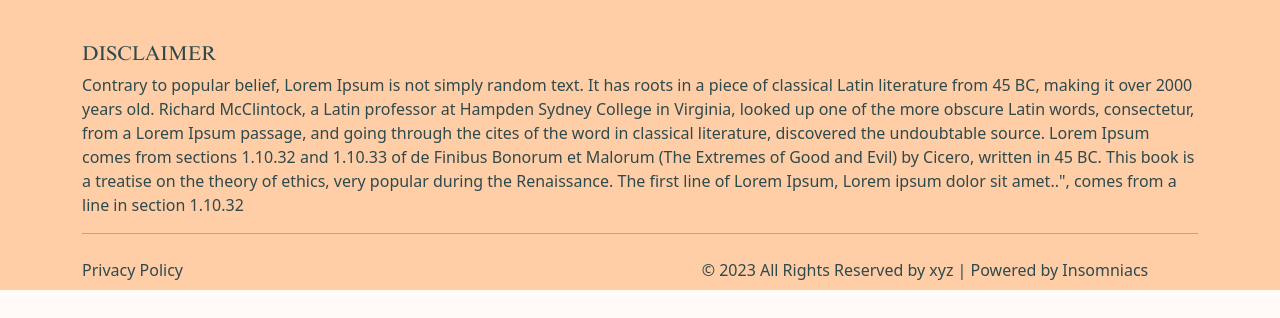
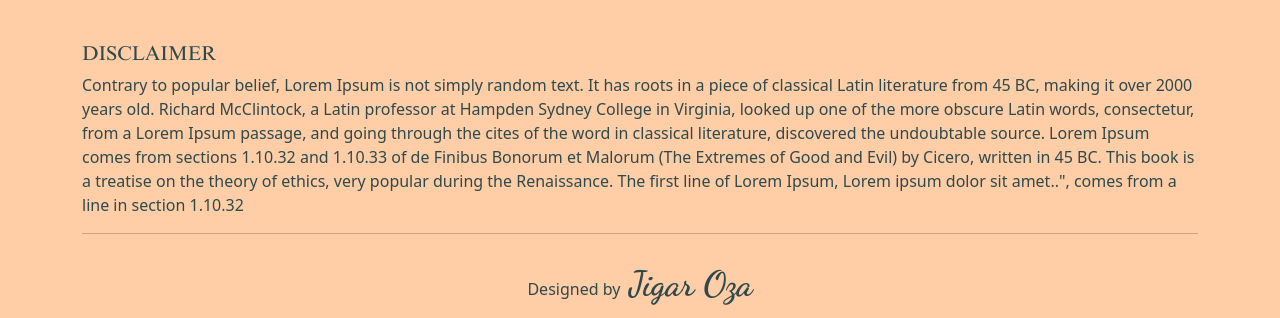
Before and after one commit to jigaroza57/Task1, a plain HTML site: page index.html in a window 1280 px wide. Shown: the part 5936-6254 px from the top of the page. Before the commit the page ends 6226 px from the top, so only its background shows below. Drawn offline with nearby package versions, Linux system fonts and the light colour scheme.

Commit message:
Add files via upload

```diff
--- a/index.html
+++ b/index.html
@@ -1632,24 +1632,26 @@
           section 1.10.32
         </p>
         <hr />
+        <center>
         <div class="row">
-          <div class="col-md-6 col-12 mb-2 mb-md-0">
+          <!-- <div class="col-md-6 col-12 mb-2 mb-md-0">
             <p
               class="text-md-left mob_center"
               style="color: #2e4a4d; text-align: left"
             >
               Privacy Policy
             </p>
-          </div>
-          <div class="col-md-6 col-12 text-center text-md-right">
+          </div> -->
+          <div class="col-md-12 col-12 text-center ">
             <p style="color: #2e4a4d">
-              © 2023 All Rights Reserved by xyz | Powered by Insomniacs
+              Designed by  &nbsp;<span style="font-family: 'Dancing Script', cursive; font-weight: bold; font-size: 35px; ">Jigar Oza</span>
             </p>
           </div>
         </div>
+        </center>
       </div>
     </footer>
-
+    <link href="https://fonts.googleapis.com/css2?family=Dancing+Script:wght@400..700&display=swap" rel="stylesheet">
     <script src="https://cdnjs.cloudflare.com/ajax/libs/jquery/3.6.0/jquery.min.js"></script>
     <script src="https://cdnjs.cloudflare.com/ajax/libs/OwlCarousel2/2.3.4/owl.carousel.min.js"></script>
     <script src="script.js"></script>
```
